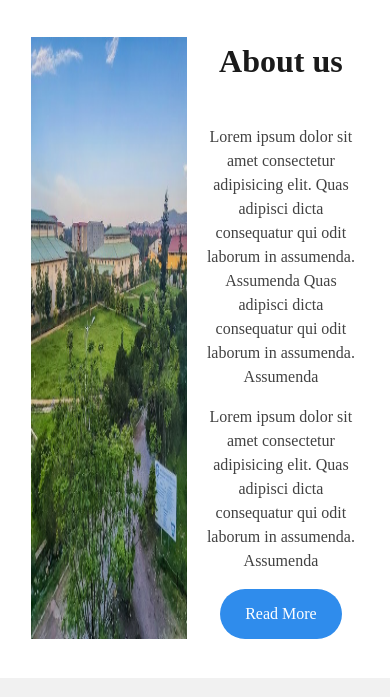
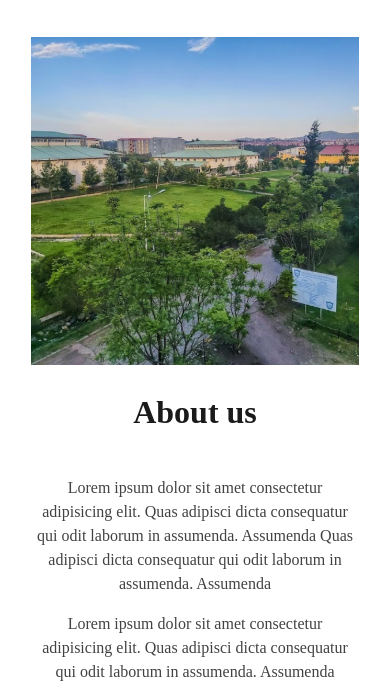
Before and after one commit to AASTU-SE-Website/HomePage, a plain HTML site: page index.html in a window 390 px wide. Shown: the part 846-1543 px from the top of the page. Drawn offline with Linux system fonts and the light colour scheme; a web font is replaced by a local one.

Commit message:
fixed some issues

```diff
--- a/style.css
+++ b/style.css
@@ -694,8 +694,15 @@ header {
         max-width: 100vw;
         max-height: 100vh;
     }
+    .aboutSection {
+        display: flex;
+        flex-direction: column;
+        justify-content: center;
+        align-items: center;
     }
-
+    .feature-text * {
+        text-align: center;
+    }
     @media screen and (max-width: 650px) {
         .feature-items {
             flex-direction: column;
@@ -715,9 +722,15 @@ header {
         .keyfigures {
             padding-block: 3rem;
         }
+        .aboutSection {
+            display: flex;
+            flex-direction: column;
+            justify-content: center;
+            align-items: center;
         }
-
-
+        .feature-text * {
+            text-align: center;
+        }
         /* @media (max-width: 1357px) {
   .imagesOfKeyFigures {
     padding: 7rem 6rem;
```
Lines whose indentation alone changed are shown as unchanged.
